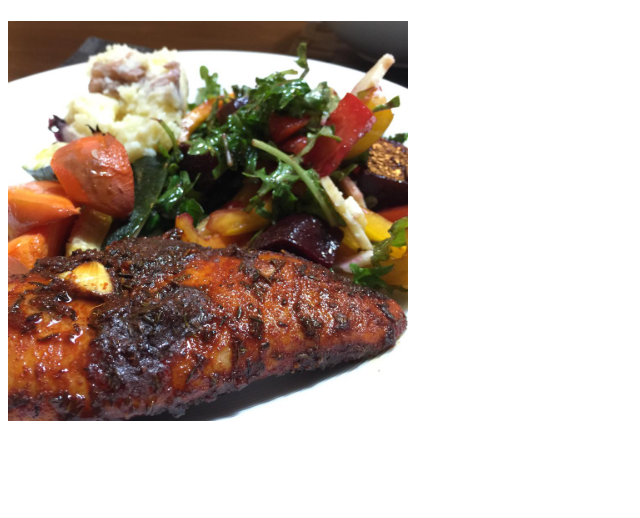
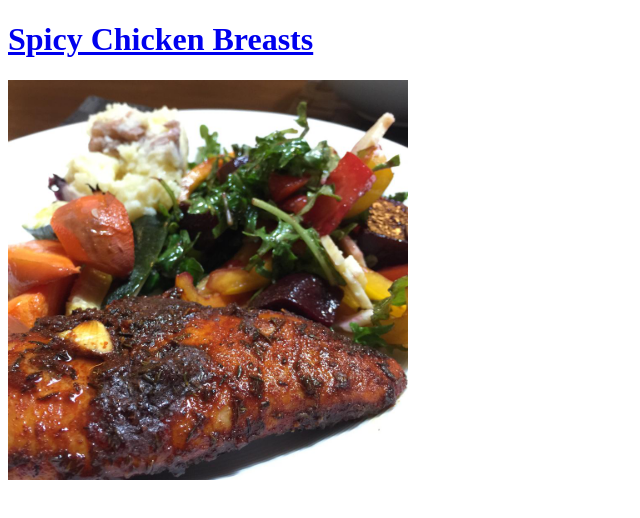
Before and after one commit to cruisez/Odin-recipes, a plain HTML site: page recipes/spicy_chicken_breasts.html in a window 1280 px wide. Shown: the whole page, without its empty margins (0-640 px from the left). Drawn offline with Linux system fonts and the light colour scheme.

Commit message:
added link back to index.html

```diff
--- a/recipes/spicy_chicken_breasts.html
+++ b/recipes/spicy_chicken_breasts.html
@@ -7,7 +7,7 @@
     <title>Recipes</title>
 </head>
 <body>
-    <h1> <a href="/index.html" Spicy Chicken Breasts></a></h1>
+    <h1> <a href="../index.html">Spicy Chicken Breasts</a></h1>
     <img src="scb.jpeg" alt="Spicy Chicken Breasts" style="width:400px;height:400px;">
 
 </body>
```
